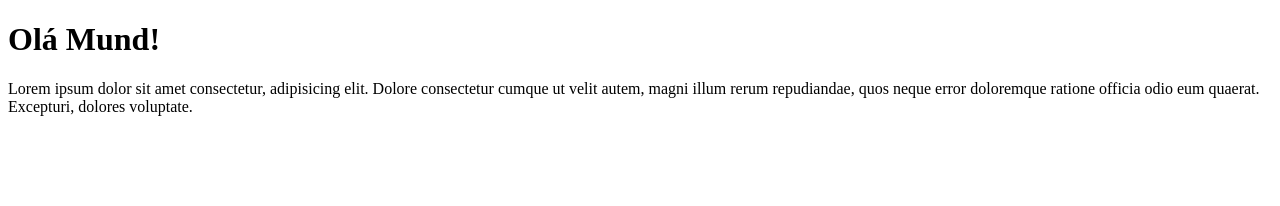
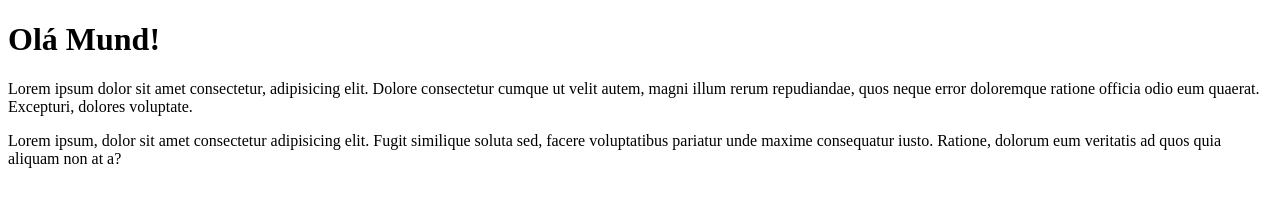
Before and after one commit to IVANIVALDO/RepositorioGitHubOlaMundo, a plain HTML site: page site-exemplo/index.html in a window 1280 px wide. Drawn offline with Linux system fonts and the light colour scheme.

Commit message:
adicionei um paragrafo

```diff
--- a/site-exemplo/index.html
+++ b/site-exemplo/index.html
@@ -10,5 +10,7 @@
     <P>Lorem ipsum dolor sit amet consectetur, adipisicing elit. Dolore consectetur cumque ut velit autem,
     magni illum rerum repudiandae, quos neque error doloremque ratione officia odio
     eum quaerat. Excepturi, dolores voluptate.</P>
+    <P>Lorem ipsum, dolor sit amet consectetur adipisicing elit. Fugit similique soluta sed, facere voluptatibus
+     pariatur unde maxime consequatur iusto. Ratione, dolorum eum veritatis ad quos quia aliquam non at a?</P>
 </body>
 </html>
```
